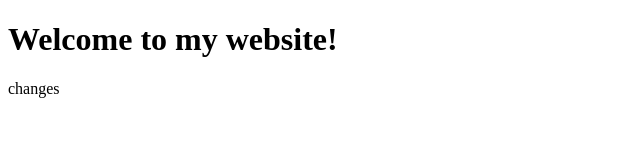
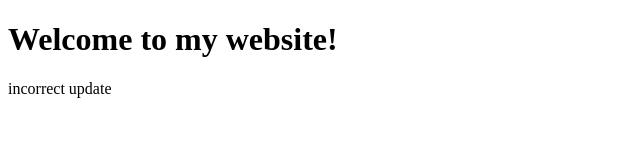
Before and after one commit to palash150403/day2-task, a plain HTML site: page website-project/src/index.html in a window 1280 px wide. Shown: the full height of the page, 0-640 px from the left. Drawn offline with Linux system fonts and the light colour scheme.

Commit message:
Update index.html

```diff
--- a/website-project/src/index.html
+++ b/website-project/src/index.html
@@ -1,2 +1,2 @@
 <!DOCTYPE html><html><head><title>My Website</title></head><body><h1>Welcome to my website!</h1></body></html>
-<p>changes</p>
+<p>incorrect update</p>
```
